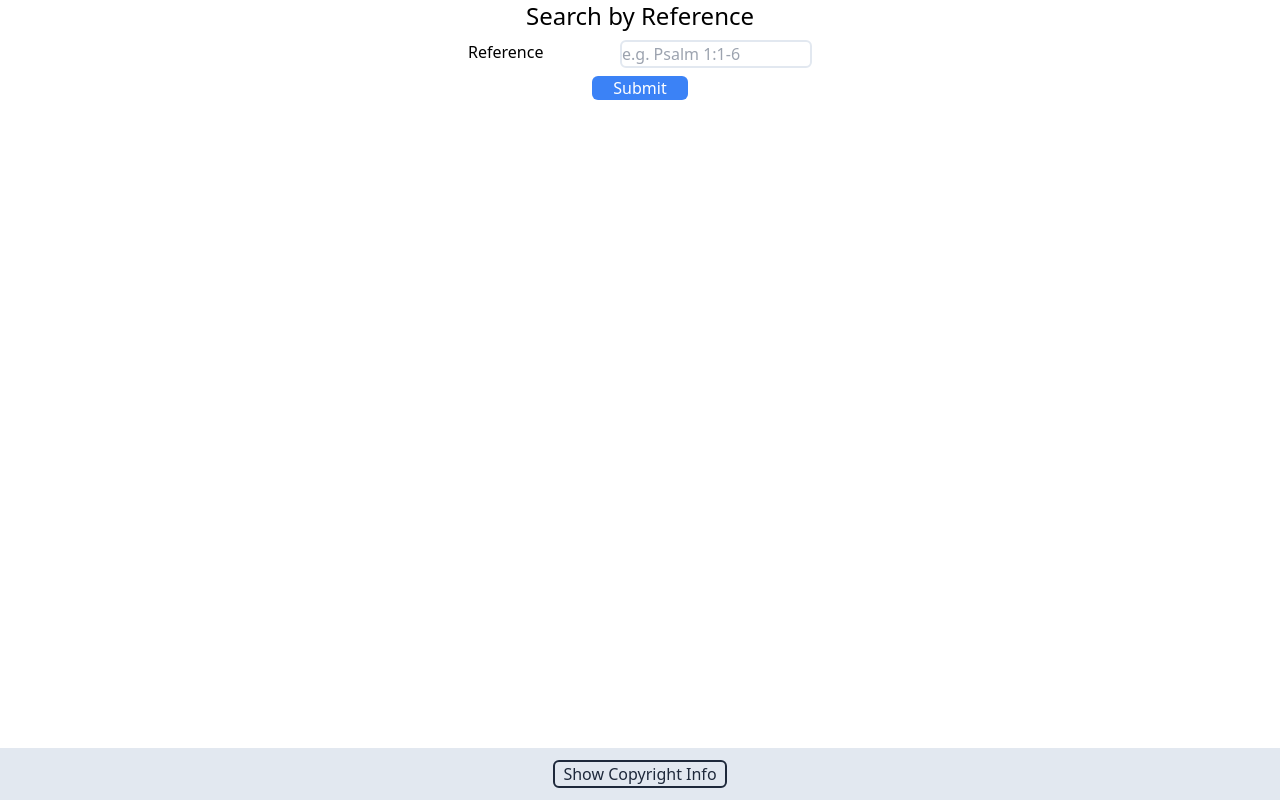
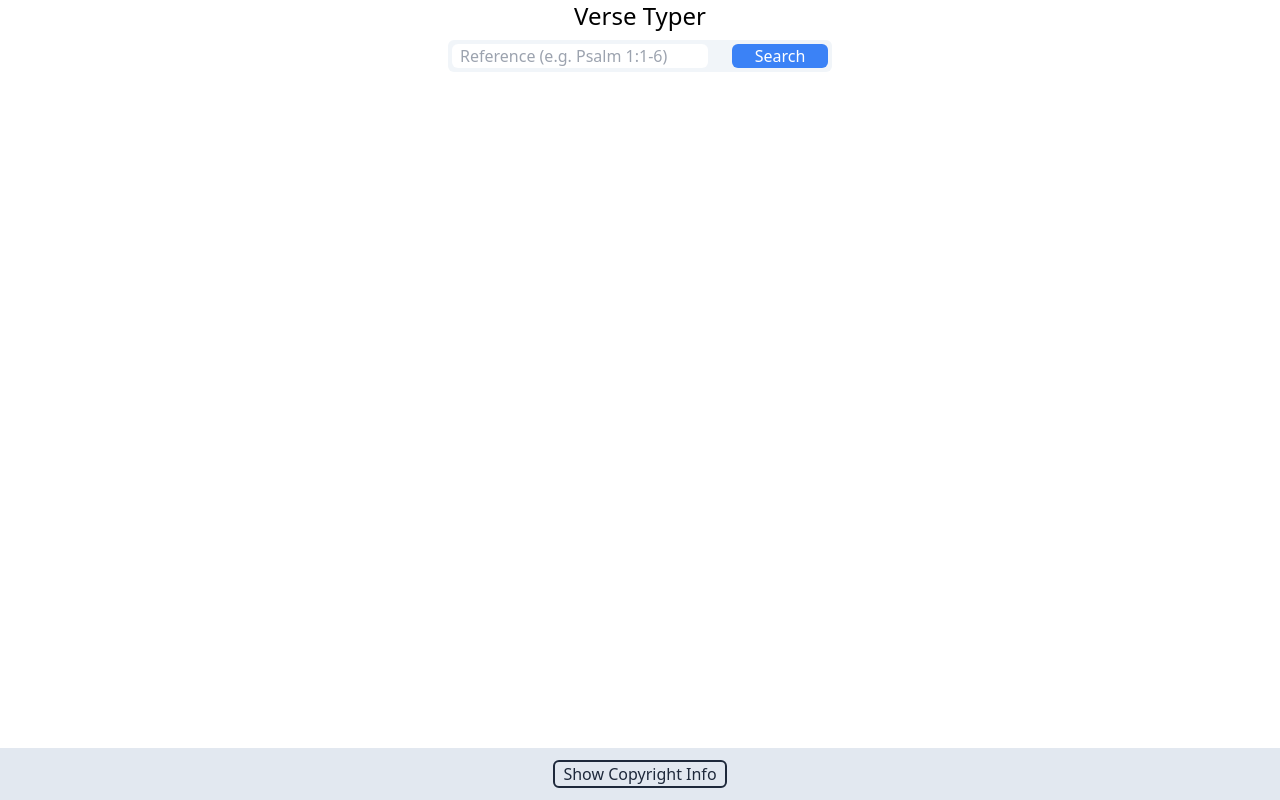
Before and after one commit to chasehelton/verse-typer, a React (Create React App) app: page / in a window 1280 px wide. Built offline with nearby package versions, Linux system fonts and the light colour scheme.

Commit message:
Improve UI

```diff
--- a/src/App.tsx
+++ b/src/App.tsx
@@ -1,5 +1,6 @@
 import React, { useState } from 'react';
-import Typer from './Typer';
+import VerseForm from './components/VerseForm';
+import Typer from './components/Typer';
 import Copyright from './Copyright';
 import { getVersesByReference } from './api/bible';
 
@@ -10,6 +11,7 @@ type Verse = {
 
 const App: React.FC = () => {
   const [verse, setVerse] = useState<Verse | undefined>();
+  const [showingForm, setShowingForm] = useState<boolean>(true);
   const handleSubmit = async (e: React.SyntheticEvent) => {
     e.preventDefault();
     const target = e.target as typeof e.target & {
@@ -17,39 +19,19 @@ const App: React.FC = () => {
     };
     const ref = target.ref.value;
     setVerse(await getVersesByReference(ref));
+    setShowingForm(false);
   };
 
   return (
-    <div className='text-center'>
-      {!verse && (
-        <>
-          <h1 className='text-2xl'>Search by Reference</h1>
-          <form
-            className='flex flex-col justify-center'
-            onSubmit={handleSubmit}
-          >
-            <div className='flex flex-col justify-center w-96 mx-auto'>
-              <div className='flex flex-row justify-between mx-5 my-2'>
-                <label htmlFor='ref'>Reference</label>
-                <input
-                  className='border-slate-200 border-2 rounded-md ml-2 w-48'
-                  required
-                  type='text'
-                  name='ref'
-                  id='ref'
-                  placeholder='e.g. Psalm 1:1-6'
-                />
-              </div>
-            </div>
-            <button
-              className='w-24 mx-auto bg-blue-500 hover:bg-blue-400 text-white px-4 rounded-md'
-              type='submit'
-            >
-              Submit
-            </button>
-          </form>
-        </>
-      )}
+    <div className='flex flex-col justify-center mx-4 sm:mx-0'>
+      <h1 className='text-center text-2xl'>Verse Typer</h1>
+      <div className='flex flex-row justify-around w-96 mx-auto'>
+        {showingForm ? (
+          <VerseForm handleSubmit={handleSubmit} />
+        ) : (
+          <button className="text-blue-400" onClick={() => setShowingForm(true)}>New Verse</button>
+        )}
+      </div>
 
       {verse && <Typer verse={verse} setVerse={setVerse} />}
       <Copyright />
--- a/src/Typer.tsx
+++ b/src/components/Typer.tsx
@@ -131,19 +131,38 @@ const Typer: React.FC<TyperProps> = (props: TyperProps) => {
   });
 
   useEffect(() => {
+    if (props.verse) {
+      setTimeout(() => {
         if (typingRef.current) {
           typingRef.current.focus();
         }
-  }, []);
-
-  useEffect(() => {
-    if (props.verse) {
+      }, 400);
       setTyping('');
       setTypingIndex(0);
       setErrorMap({});
       setIsFinished(false);
     }
   }, [props.verse]);
+
+  const handleRestart = () => {
+    reset();
+    pause();
+    setTyping('');
+    setTypingIndex(0);
+    setErrorMap({});
+    setIsFinished(false);
+    setStartedTyping(false);
+    setFinalTime('');
+    setTotalErrors(0);
+    setAccuracy('');
+    setWpm('');
+    setCpm('');
+    setTimeout(() => {
+      if (typingRef.current) {
+        typingRef.current.focus();
+      }
+    }, 400);
+  };
 
   const handleKeyDown = (e: React.KeyboardEvent) => {
     let keyPressed: string = e.key;
@@ -172,10 +191,11 @@ const Typer: React.FC<TyperProps> = (props: TyperProps) => {
         ) + '%'
       );
       setWpm(
-        ((charArray.length / 5) / ((seconds + (minutes * 60)) / 60)).toFixed(0) + ' wpm'
+        (charArray.length / 5 / ((seconds + minutes * 60) / 60)).toFixed(0) +
+          ' wpm'
       );
       setCpm(
-        ((charArray.length) / ((seconds + (minutes * 60)) / 60)).toFixed(0) + ' cpm'
+        (charArray.length / ((seconds + minutes * 60) / 60)).toFixed(0) + ' cpm'
       );
       setFinalTime(
         minutes.toLocaleString('en-US', {
@@ -189,7 +209,6 @@ const Typer: React.FC<TyperProps> = (props: TyperProps) => {
           })
       );
       if (isRunning) {
-        reset();
         pause();
       }
       return;
@@ -218,12 +237,19 @@ const Typer: React.FC<TyperProps> = (props: TyperProps) => {
   };
 
   return (
-    <div className='mx-auto w-full sm:w-96 mt-4'>
+    <div className='mx-auto w-full sm:w-96 mt-2'>
       <div className='text-left'>
-        <div className='flex flex-row justify-between bg-blue-50'>
+        <div className='flex flex-row justify-between p-1 rounded-md bg-blue-50'>
           <h2 className='font-bold'>{props?.verse?.ref}</h2>
-          <div className='font-bold'>
-            Time Elapsed{' '}
+          {!startedTyping && !isFinished ? (
+            <p className='text-slate-400'>Start typing!</p>
+          ) : (
+            <button onClick={() => handleRestart()} className='text-blue-400'>
+              Restart
+            </button>
+          )}
+          <div className='font-bold w-16'>
+            <p>
               {minutes.toLocaleString('en-US', {
                 minimumIntegerDigits: 2,
                 useGrouping: false,
@@ -233,6 +259,7 @@ const Typer: React.FC<TyperProps> = (props: TyperProps) => {
                 minimumIntegerDigits: 2,
                 useGrouping: false,
               })}
+            </p>
           </div>
         </div>
         <div className='flex flex-col items-center'>
@@ -263,14 +290,6 @@ const Typer: React.FC<TyperProps> = (props: TyperProps) => {
           <p>Accuracy - {accuracy}</p>
           <p>WPM - {wpm}</p>
           <p>CPM - {cpm}</p>
-          <button
-            onClick={() => {
-              window.location.reload();
-            }}
-            className='text-blue-400'
-          >
-            Pick another verse!
-          </button>
         </div>
       )}
     </div>
--- /dev/null
+++ b/src/components/VerseForm.tsx
@@ -0,0 +1,30 @@
+interface VerseFormProps {
+    handleSubmit: (event: React.SyntheticEvent) => void;
+}
+
+const VerseForm: React.FC<VerseFormProps> = (props: VerseFormProps) => {
+  return (
+    <form className='flex flex-col justify-center mt-2' onSubmit={props.handleSubmit}>
+      <div className='flex flex-col justify-center w-96 mx-auto'>
+        <div className='flex flex-row w-full justify-between bg-slate-100 p-1 rounded-md'>
+          <input
+            className='px-2 rounded-md w-64'
+            required
+            type='text'
+            name='ref'
+            id='ref'
+            placeholder='Reference (e.g. Psalm 1:1-6)'
+          />
+          <button
+            className='w-24 px-2 bg-blue-500 hover:bg-blue-400 text-white rounded-md'
+            type='submit'
+          >
+            Search
+          </button>
+        </div>
+      </div>
+    </form>
+  );
+};
+
+export default VerseForm;
```
Lines whose indentation alone changed are shown as unchanged.
